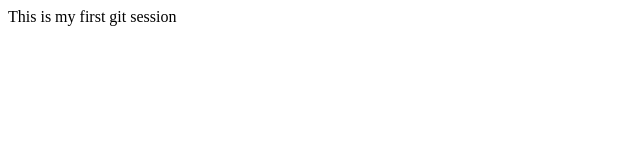
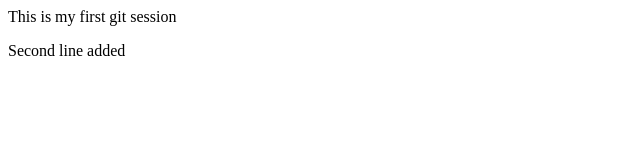
Before and after one commit to Git-Santhiya/febmorning, a plain HTML site: page index.html in a window 1280 px wide. Shown: the whole page, without its empty margins (0-640 px from the left). Drawn offline with Linux system fonts and the light colour scheme.

Commit message:
second commit

```diff
--- a/index.html
+++ b/index.html
@@ -1,3 +1,4 @@
 <html>
 	<p>This is my first git session</p>
+	<p>Second line added</p>
 </html>
```
